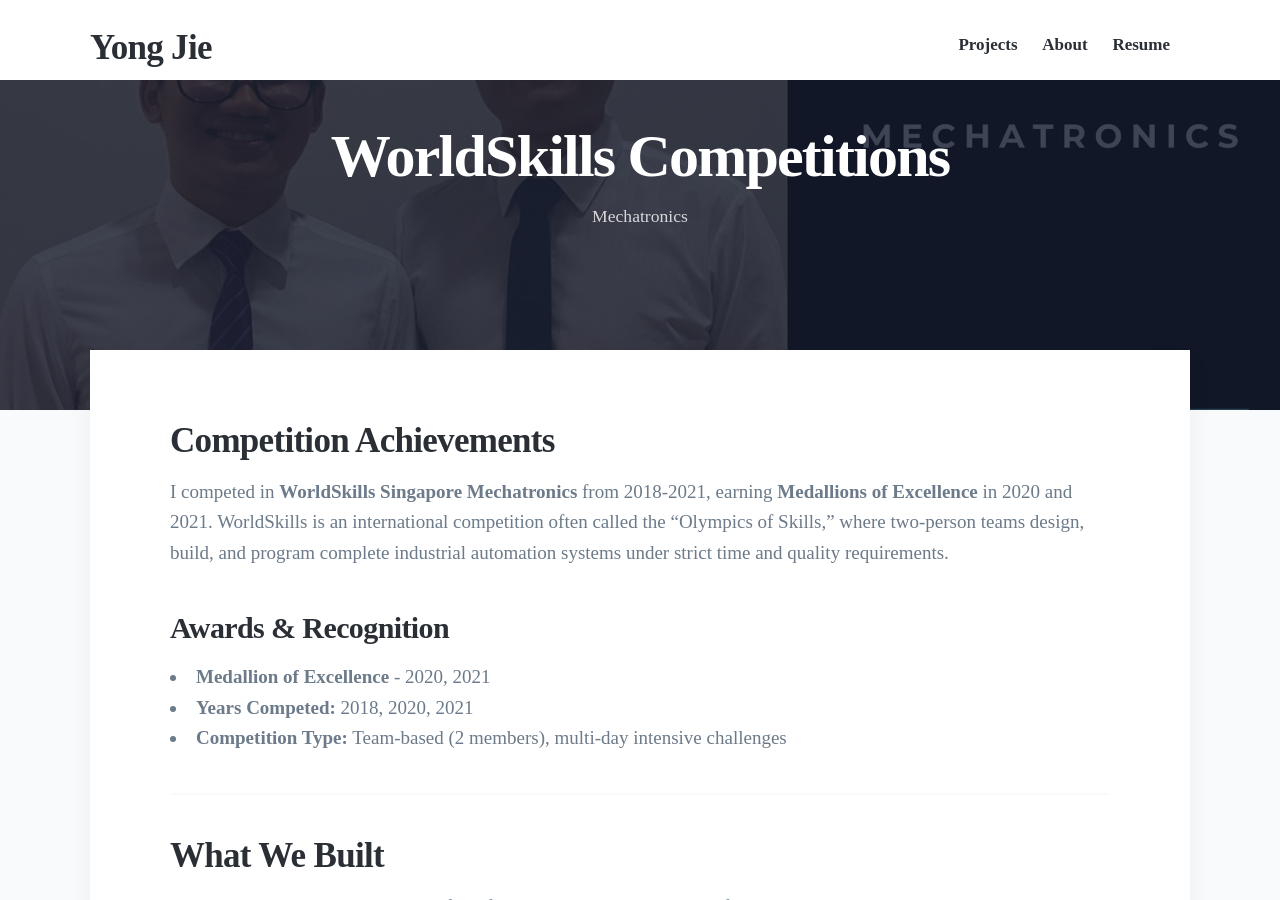
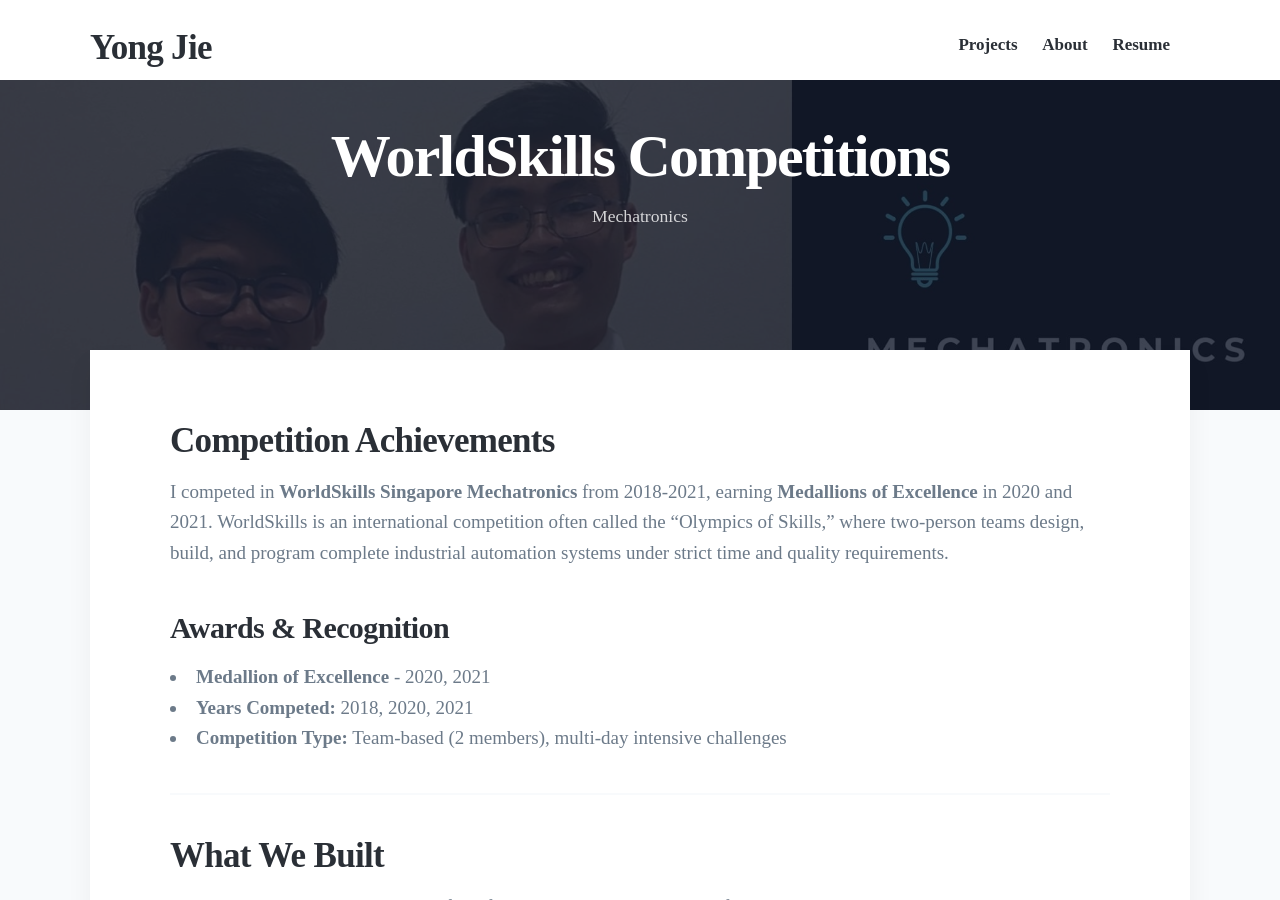
Before and after one commit to YongJiee/YongJiee.github.io, a Jekyll site: the page built from _pages/worldskills.md, in a window 1280 px wide and 900 px high. Built offline with Jekyll 4.4.1, drawn with Linux system fonts in a browser that asks for light colours; nearby versions of some CDN libraries.

Commit message:
Worldskills featured image update

```diff
--- a/_pages/worldskills.md
+++ b/_pages/worldskills.md
@@ -2,7 +2,7 @@
 title: WorldSkills Competitions
 subtitle: Mechatronics
 description: Portfolio of my WorldSkills achievements, PLC and HMI expertise
-featured_image: /images/Projects/Worldskills/Team.jpg
+featured_image: /images/Projects/Worldskills/TeamFinal.jpg
 ---
 
 ## Competition Achievements
```
Also changed, not shown: images/Projects/Worldskills/TeamFinal.jpg (added).
